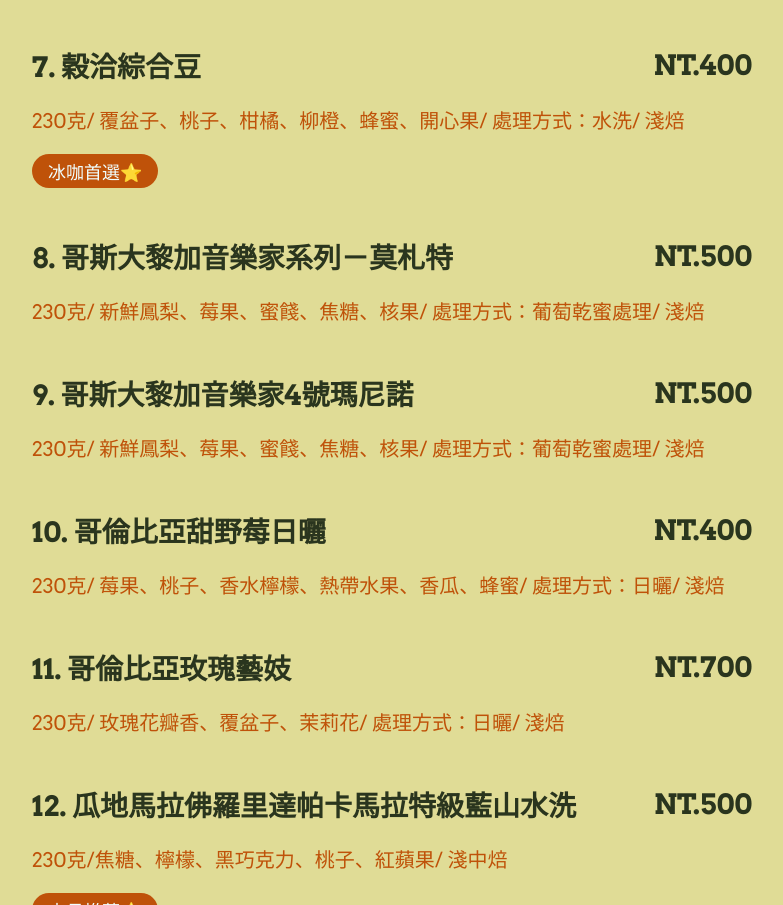
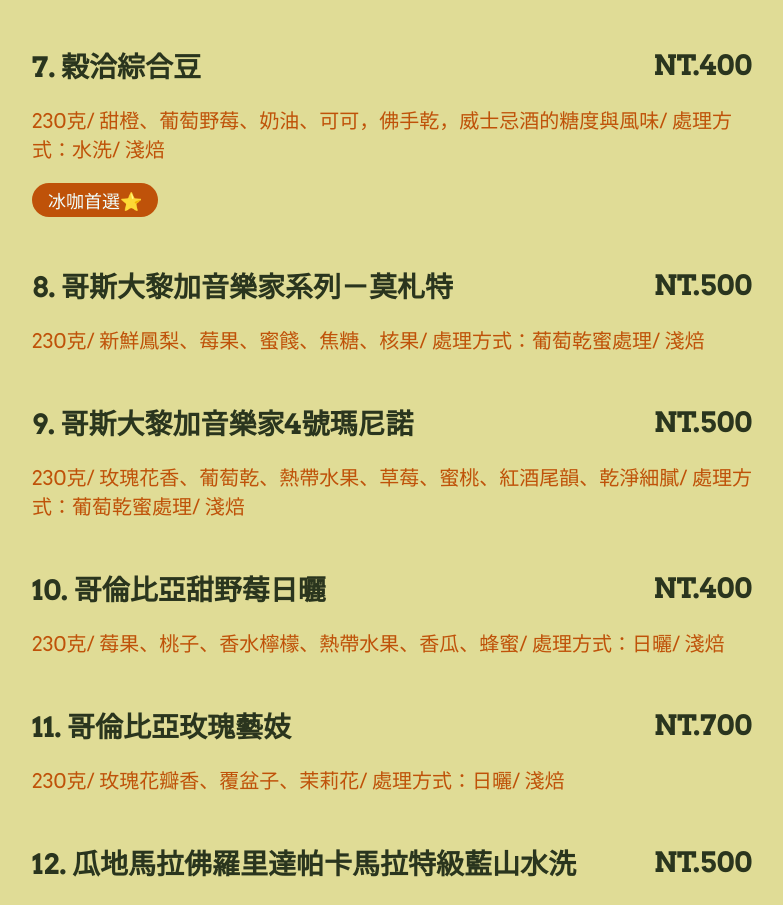
Before and after one commit to hsinyingt/gucha-coffee-web, a plain HTML site: page index.html in a window 1280 px wide. Shown: the part 1151-2056 px from the top of the page, without its empty margins (248-1031 px from the left). Drawn offline with Linux system fonts and the light colour scheme.

Commit message:
update description

```diff
--- a/index.html
+++ b/index.html
@@ -95,7 +95,8 @@
           <h2>NT.400</h2>
         </div>
         <p>
-          230克/ 覆盆子、桃子、柑橘、柳橙、蜂蜜、開心果/ 處理方式：水洗/ 淺焙
+          230克/ 甜橙、葡萄野莓、奶油、可可，佛手乾，威士忌酒的糖度與風味/
+          處理方式：水洗/ 淺焙
         </p>
         <button>冰咖首選⭐️</button>
       </div>
@@ -114,7 +115,8 @@
           <h2>NT.500</h2>
         </div>
         <p>
-          230克/ 新鮮鳳梨、莓果、蜜餞、焦糖、核果/ 處理方式：葡萄乾蜜處理/ 淺焙
+          230克/ 玫瑰花香、葡萄乾、熱帶水果、草莓、蜜桃、紅酒尾韻、乾淨細膩/
+          處理方式：葡萄乾蜜處理/ 淺焙
         </p>
       </div>
       <div class="items">
```
